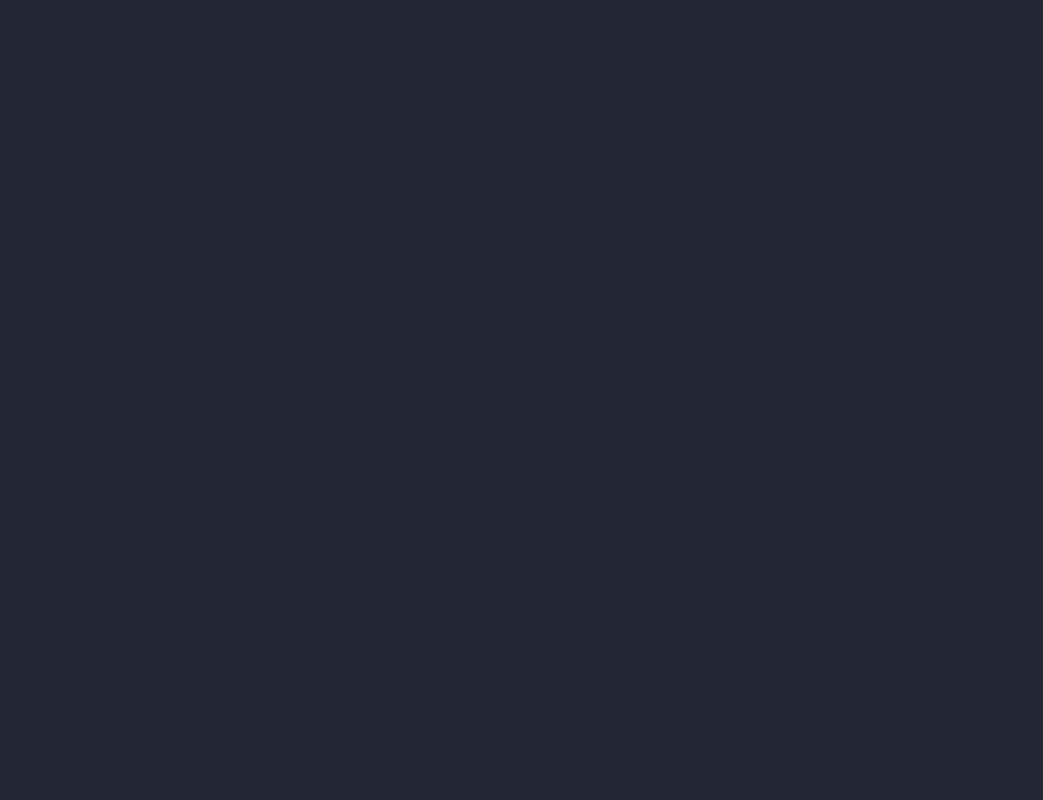
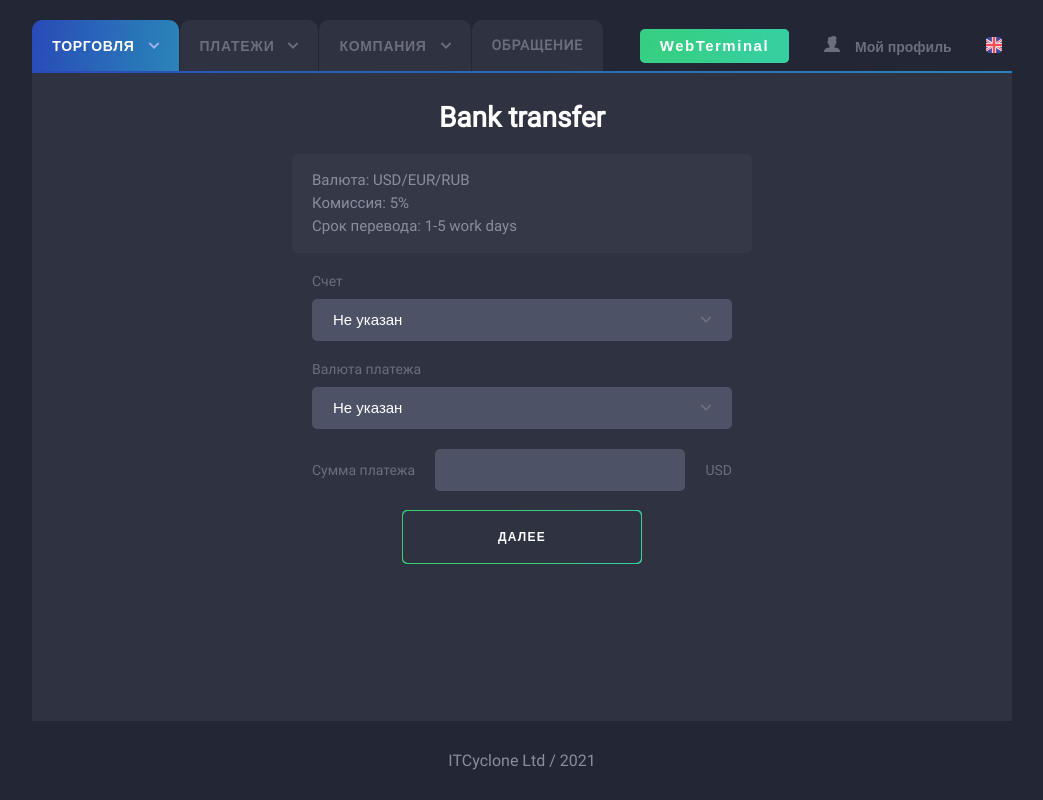
Before and after one commit to ReveinOFF/online-traider, a React (Create React App) app: page /payment/transfer in a window 1280 px wide. Before the commit this address had no page. Shown: the whole page, without its empty margins (118-1161 px from the left). Built offline with nearby package versions, Linux system fonts and the light colour scheme.

Commit message:
Added transfer and check payments

```diff
--- a/src/App.jsx
+++ b/src/App.jsx
@@ -13,6 +13,8 @@ import TransactionsAccount from "./pages/trade/transactions";
 import DocumentsAccount from "./pages/documents";
 import MyPayments from "./pages/payments/my";
 import Conclusion from "./pages/payments/conclusion";
+import Transfer from "./pages/payments/transfer";
+import Check from "./pages/payments/check";
 
 const App = () => {
   return (
@@ -34,6 +36,8 @@ const App = () => {
 
         <Route path="payment/my" element={<MyPayments />} />
         <Route path="payment/conclusion" element={<Conclusion />} />
+        <Route path="payment/transfer" element={<Transfer />} />
+        <Route path="payment/check" element={<Check />} />
       </Route>
     </Routes>
   );
--- /dev/null
+++ b/src/pages/payments/check/check.module.scss
@@ -0,0 +1,23 @@
+.check {
+  flex-direction: column;
+
+  & > div {
+    width: 100%;
+    max-width: 500px;
+  }
+
+  .print {
+    display: flex;
+    justify-content: flex-end;
+    gap: 20px;
+    cursor: pointer;
+
+    div {
+      font-size: 15px;
+      font-weight: 400;
+      line-height: 18px;
+      letter-spacing: 0em;
+      color: #8a8d9d;
+    }
+  }
+}
--- /dev/null
+++ b/src/pages/payments/check/index.jsx
@@ -0,0 +1,33 @@
+import style from "./check.module.scss";
+import print from "../../../assets/images/payments/print.svg";
+
+const Check = () => {
+  return (
+    <>
+      <div className={`mt-3 item-center ${style.check}`}>
+        <div className="check_info mb-1">
+          <div>Номер заявки</div>
+          <div>3645</div>
+        </div>
+        <div className="check_info mb-1">
+          <div>Валюта</div>
+          <div>USD</div>
+        </div>
+        <div className="check_info mb-1">
+          <div>Сумма платежа</div>
+          <div>232.00</div>
+        </div>
+        <div className="check_info mb-2">
+          <div>Реквизиты</div>
+          <div>Недоступно в вашем регионе</div>
+        </div>
+        <div className={style.print}>
+          <img src={print} alt="print" width={20} height={20} />
+          <div>Версия для печати</div>
+        </div>
+      </div>
+    </>
+  );
+};
+
+export default Check;
--- /dev/null
+++ b/src/pages/payments/transfer/index.jsx
@@ -0,0 +1,53 @@
+import { useState } from "react";
+import Selector from "../../../components/selector";
+import CustomInput from "../../../components/input";
+import { SmGreenButton } from "../../../components/buttons";
+import styles from "./transfer.module.scss";
+
+const Transfer = () => {
+  const [sexKey, setSexKey] = useState();
+
+  const sexData = {
+    m: "Мужской",
+    f: "Женский",
+  };
+
+  return (
+    <>
+      <h1>Bank transfer</h1>
+      <div className={`item-center ${styles.block_transfer}`}>
+        <div className={styles.info}>
+          <div>Валюта: USD/EUR/RUB</div>
+          <div>Комиссия: 5%</div>
+          <div>Срок перевода: 1-5 work days</div>
+        </div>
+        <div className={styles.s_transfer}>
+          <fieldset className="fs-t">
+            <div>Счет</div>
+            <Selector
+              data={sexData}
+              selected={sexKey}
+              setSelected={setSexKey}
+            />
+          </fieldset>
+          <fieldset className="fs-t">
+            <div>Валюта платежа</div>
+            <Selector
+              data={sexData}
+              selected={sexKey}
+              setSelected={setSexKey}
+            />
+          </fieldset>
+          <fieldset className={`flex-center ${styles.fs_lr}`}>
+            <div>Сумма платежа</div>
+            <CustomInput type="number" />
+            <div>USD</div>
+          </fieldset>
+        </div>
+        <SmGreenButton>ДАЛЕЕ</SmGreenButton>
+      </div>
+    </>
+  );
+};
+
+export default Transfer;
--- /dev/null
+++ b/src/pages/payments/transfer/transfer.module.scss
@@ -0,0 +1,55 @@
+.block_transfer {
+  flex-direction: column;
+  position: relative;
+  z-index: 0;
+
+  .info {
+    width: 100%;
+    max-width: 460px;
+    font-size: 15px;
+    font-weight: 400;
+    line-height: 23px;
+    letter-spacing: 0em;
+    color: #8a8d9d;
+    background: #353847;
+    padding: 15px 20px;
+    border-radius: 5px;
+    margin-bottom: 20px;
+  }
+
+  .s_transfer {
+    width: 100%;
+    max-width: 420px;
+
+    fieldset {
+      margin-bottom: 20px;
+
+      & > div:last-of-type {
+        width: 100%;
+      }
+    }
+  }
+
+  button {
+    background: #2f3241;
+    padding: 19px 95px;
+  }
+}
+
+.fs_lr {
+  width: 100%;
+  display: grid;
+  grid-template-columns: auto 1fr auto;
+
+  div {
+    color: #6b6e7b;
+    font-size: 14px;
+    font-weight: 500;
+    line-height: 16px;
+    letter-spacing: 0em;
+  }
+
+  input {
+    margin: 0 20px;
+  }
+}
--- a/src/styles/global.scss
+++ b/src/styles/global.scss
@@ -239,12 +239,14 @@ table {
   }
 }
 
-.fs-t {
+fieldset {
   border: 0;
   padding: 0;
   margin: 0;
+}
 
-  div {
+.fs-t {
+  & > div:first-child {
     margin-bottom: 10px;
     font-size: 14px;
     font-weight: 500;
@@ -260,3 +262,39 @@ input[type="date"]::-webkit-calendar-picker-indicator {
   display: none;
   -webkit-appearance: none;
 }
+
+input::-webkit-outer-spin-button,
+input::-webkit-inner-spin-button {
+  -webkit-appearance: none;
+  margin: 0;
+}
+input[type="number"] {
+  -moz-appearance: textfield;
+}
+
+.check_info {
+  border-radius: 5px;
+  background: #353847;
+  display: flex;
+  justify-content: space-between;
+  padding: 16px 20px;
+
+  div {
+    font-size: 16px;
+    font-weight: 400;
+    line-height: 19px;
+    letter-spacing: 0em;
+
+    &:first-child {
+      color: #8a8d9d;
+    }
+
+    &:last-child {
+      color: #ffffff;
+    }
+  }
+}
+
+.mb-1 {
+  margin-bottom: 10px;
+}
```
Also changed, not shown: src/assets/images/payments/print.svg (added).
